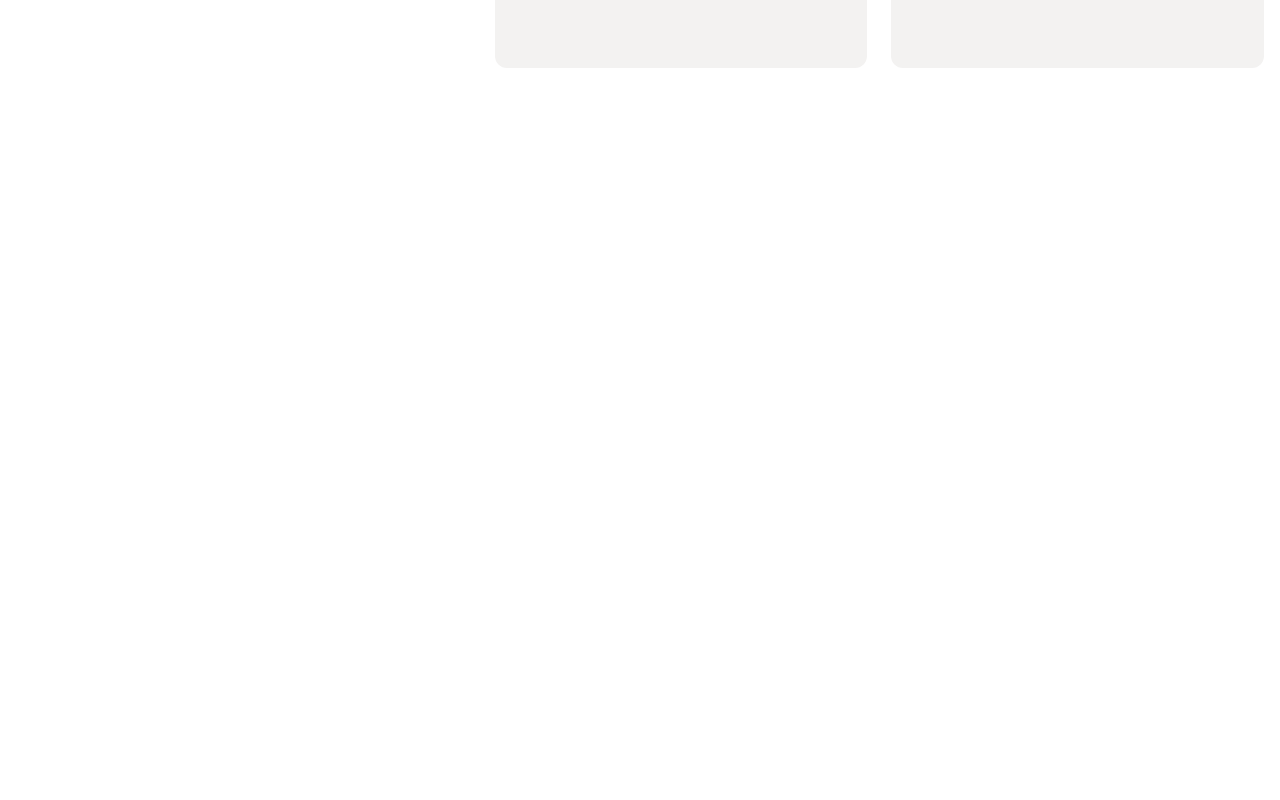
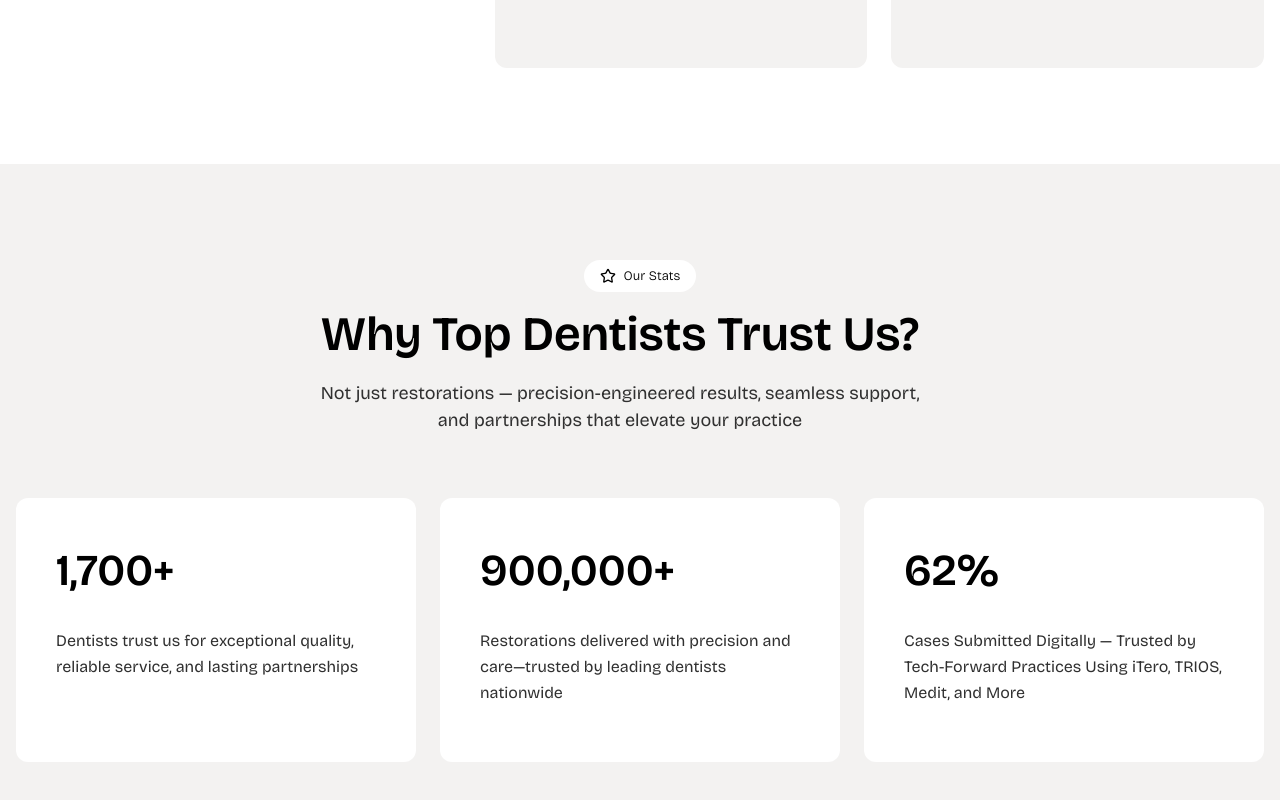
Before and after one commit to rifat-hassan-nibir/dental-lab, a Next.js app: page / in a window 1280 px wide. Shown: the part 1576-2376 px from the top of the page. Before the commit the page ends 1740 px from the top, so only its background shows below. Built offline with nearby package versions, Linux system fonts and the light colour scheme.

Commit message:
feat: add Stats section

```diff
--- a/app/page.tsx
+++ b/app/page.tsx
@@ -1,11 +1,13 @@
 import Hero from "@/components/home/hero/Hero";
 import OurFeatures from "@/components/home/our-features/OurFeatures";
+import Stats from "@/components/home/stats/Stats";
 
 export default function Home() {
   return (
     <main>
       <Hero />
       <OurFeatures />
+      <Stats />
     </main>
   );
 }
--- /dev/null
+++ b/components/home/stats/Stats.tsx
@@ -0,0 +1,54 @@
+import Badge from "@/components/common/ui/Badge";
+import SectionTitle from "@/components/common/ui/SectionTitle";
+import { StarIcon } from "lucide-react";
+
+const statsData = [
+  {
+    title: "1,700+",
+    description:
+      "Dentists trust us for exceptional quality, reliable service, and lasting partnerships",
+  },
+  {
+    title: "900,000+",
+    description:
+      "Restorations delivered with precision and care—trusted by leading dentists nationwide",
+  },
+  {
+    title: "62%",
+    description:
+      "Cases Submitted Digitally — Trusted by Tech-Forward Practices Using iTero, TRIOS, Medit, and More",
+  },
+];
+
+export default function Stats() {
+  return (
+    <section className="bg-light-gray px-4 py-10 lg:py-16 xl:py-24">
+      <div className="body-container">
+        <div className="flex justify-center">
+          <Badge icon={<StarIcon className="w-4 h-4" />} title="Our Stats" className="bg-white" />
+        </div>
+        <SectionTitle
+          title="Why Top Dentists Trust Us?"
+          description="Not just restorations — precision-engineered results, seamless support, and partnerships that elevate your practice"
+          isCenter={true}
+        />
+
+        <div className="grid grid-cols-1 md:grid-cols-2 lg:grid-cols-3 gap-4 md:gap-5 lg:gap-6 mt-8 md:mt-10 xl:mt-16">
+          {statsData.map((stat, index) => (
+            <div
+              key={index}
+              className="bg-white rounded-xl p-6 md:p-8 lg:p-10 hover:bg-white/50 transition-all duration-300"
+            >
+              <h4 className="text-[28px] md:text-[36px] lg:text-[44px] font-semibold leading-normal text-black">
+                {stat.title}
+              </h4>
+              <p className="text-paragraph text-[14px] md:text-[16px] leading-relaxed mb-3 md:mb-4 mt-4 lg:mt-6">
+                {stat.description}
+              </p>
+            </div>
+          ))}
+        </div>
+      </div>
+    </section>
+  );
+}
```
